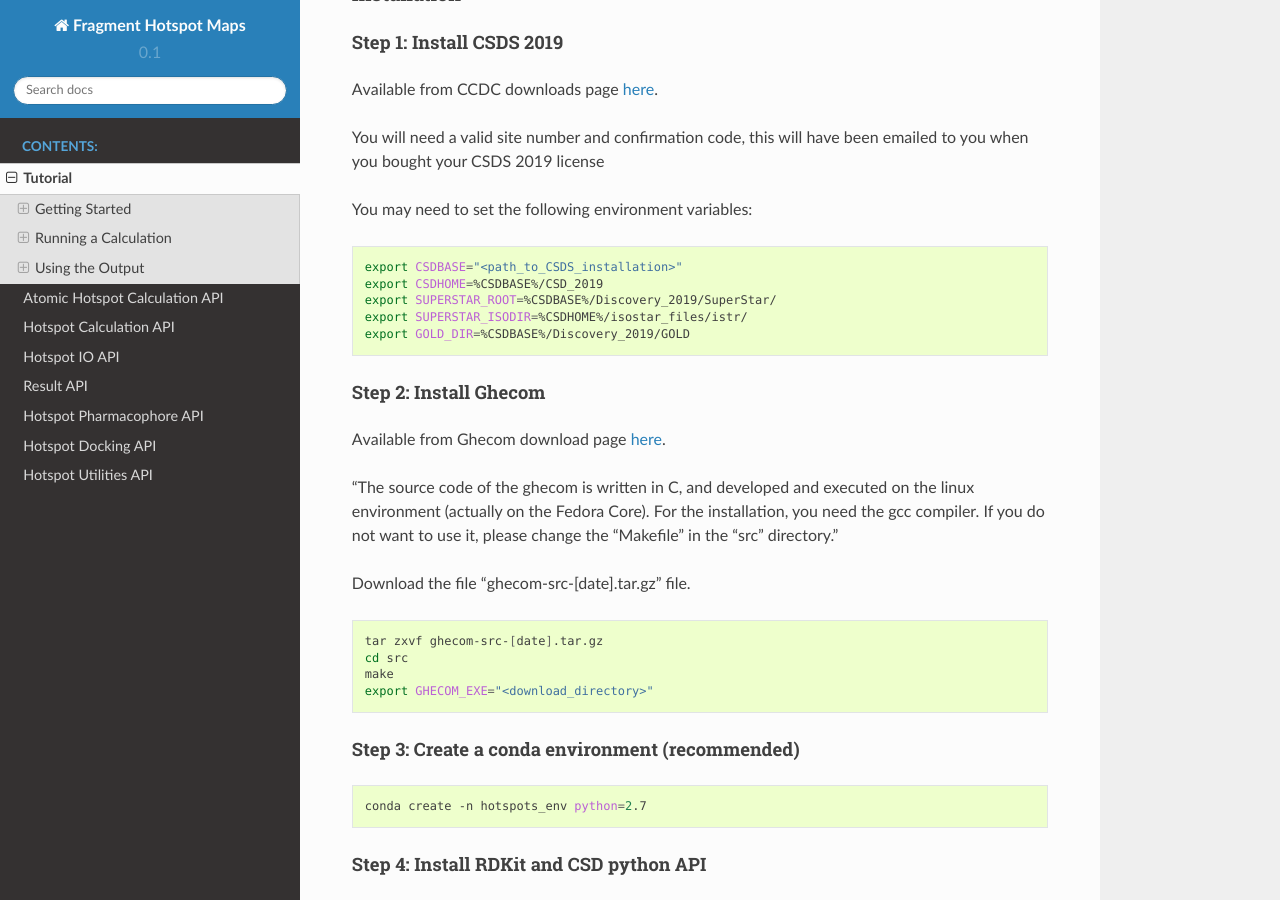
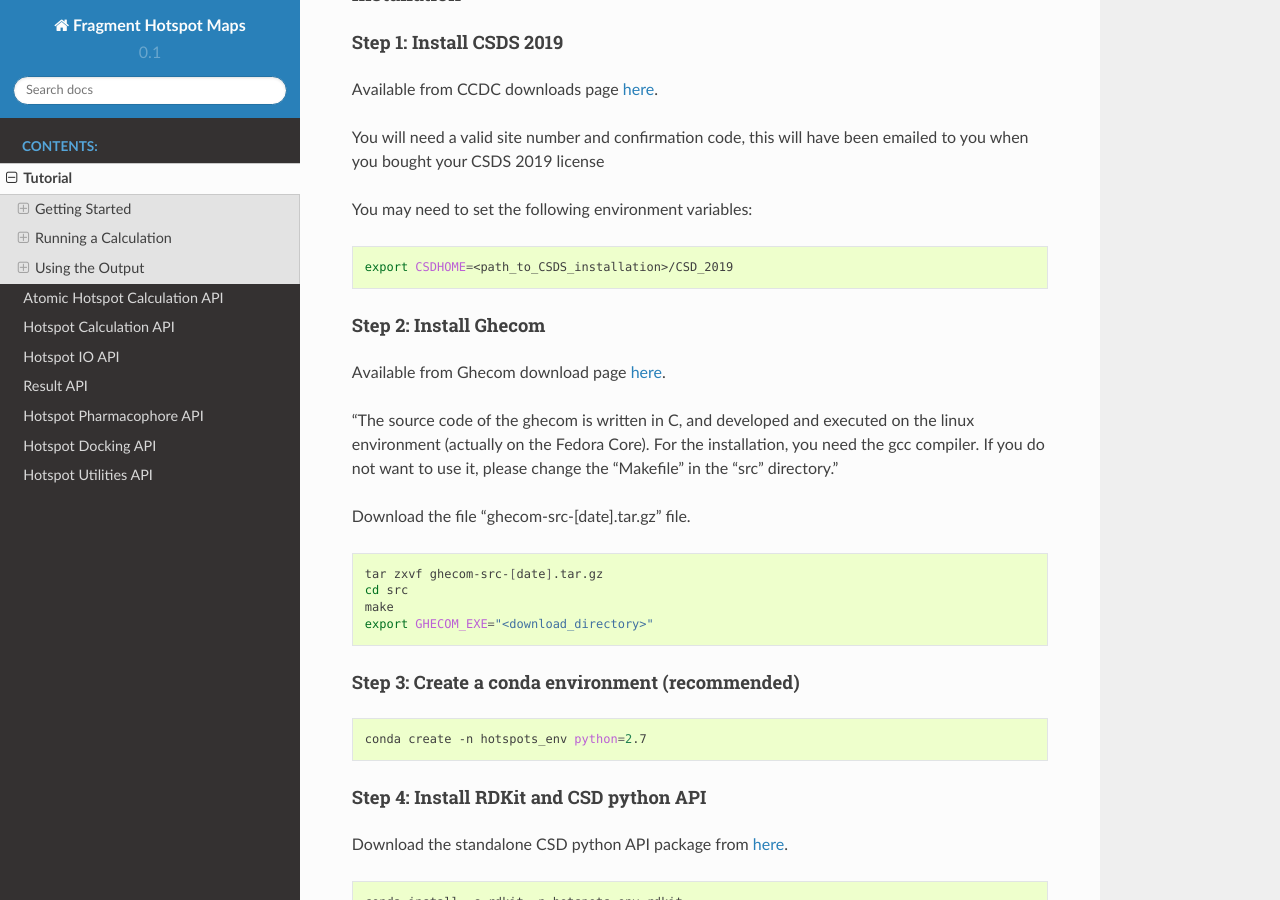
Before and after one commit to prcurran/hotspots, a Sphinx documentation site: the page built from Docs/tutorial.txt, in a window 1280 px wide and 900 px high, scrolled down 548 px. Built offline with Sphinx 7.4.7 and the Read the Docs theme 2.0.0, drawn with Linux system fonts in a browser that asks for light colours.

Commit message:
ready_for_release

```diff
--- a/Docs/tutorial.txt
+++ b/Docs/tutorial.txt
@@ -35,11 +35,7 @@
 
 .. code-block:: shell
 
-    export CSDBASE="<path_to_CSDS_installation>"
-    export CSDHOME=%CSDBASE%/CSD_2019
-    export SUPERSTAR_ROOT=%CSDBASE%/Discovery_2019/SuperStar/
-    export SUPERSTAR_ISODIR=%CSDHOME%/isostar_files/istr/
-    export GOLD_DIR=%CSDBASE%/Discovery_2019/GOLD
+    export CSDHOME=<path_to_CSDS_installation>/CSD_2019
 
 
 -------------------------
```
Also changed, not shown: README.md (+4 -5 lines).
